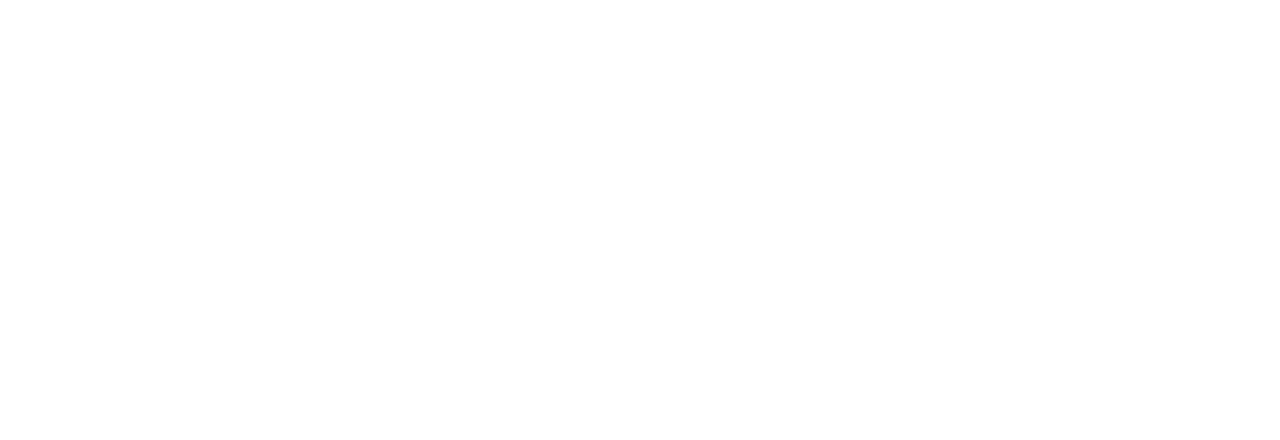
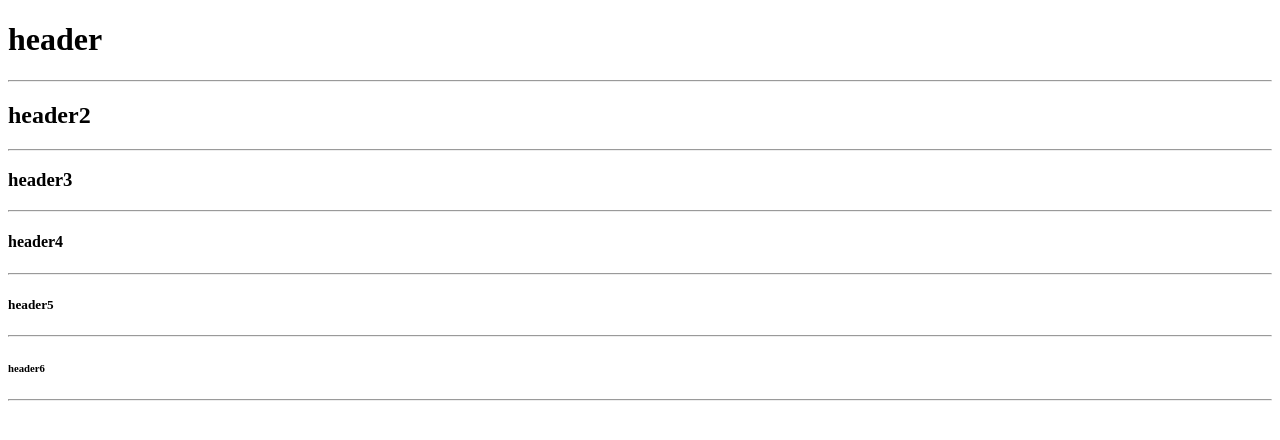
Before and after one commit to Ch1rik/FE-RSU-Vladislav_Cheremisin, a plain HTML site: page index.html in a window 1280 px wide. Drawn offline with Linux system fonts and the light colour scheme.

Commit message:
I add six different headers and horizontal lines after each of them

```diff
--- a/index.html
+++ b/index.html
@@ -7,6 +7,17 @@
     <title>HTML Basics</title>
 </head>
 <body>
-
+    <h1>header</h1>
+    <hr>
+    <h2>header2</h2>
+    <hr>
+    <h3>header3</h3>
+    <hr>
+    <h4>header4</h4>
+    <hr>
+    <h5>header5</h5>
+    <hr>
+    <h6>header6</h6>
+    <hr>
 </body>
 </html>
```
